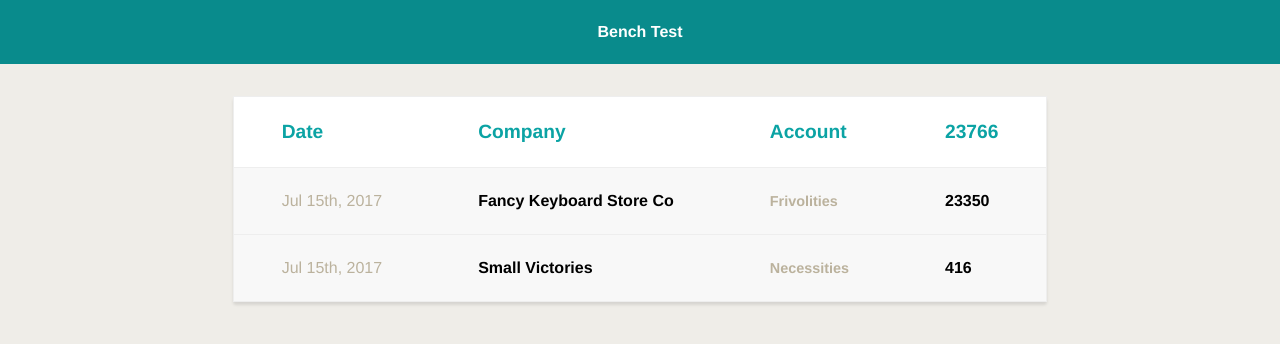
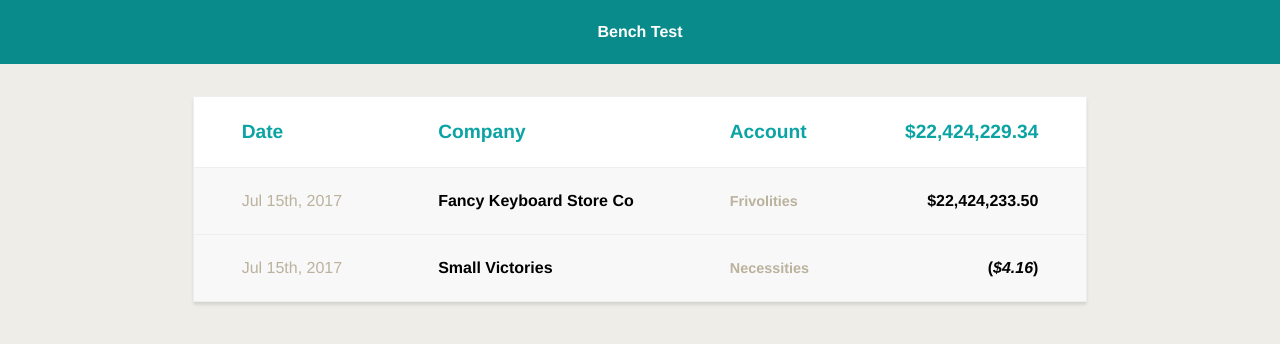
Before and after one commit to clarabstract/BenchTest, a React app: page / in a window 1280 px wide. Shown: the top 344 px of the page. Built offline with nearby package versions, Linux system fonts and the light colour scheme; the HTML template or start-up script is replaced by a standard one.

Commit message:
added CurrencyDisplay with thousand separator and ledger-style negative number display

```diff
--- /dev/null
+++ b/src/components/CurrencyDisplay.jsx
@@ -0,0 +1,24 @@
+import {createElement} from 'react';
+import PropTypes from 'prop-types';
+function thousandSeparator(amount) {
+  if (amount.length > 3) {
+    return `${thousandSeparator(amount.slice(0,-3))},${amount.slice(-3)}`;
+  } else {
+    return amount;
+  }
+}
+// Supports only USD (in pennies) - break out react-intl if needing to support other currencies
+export default function CurrencyDisplay ({amount}) {
+  let stringAmount = String(Math.abs(amount));
+  let currencyString = `$${thousandSeparator(stringAmount.slice(0,-2))}.${stringAmount.slice(-2)}`;
+  if (amount < 0) {
+    return <span>(<em>{currencyString}</em>)</span>;
+  } else {
+    return <span>{currencyString}</span>;
+  }
+
+}
+
+CurrencyDisplay.propTypes = {
+  amount: PropTypes.number, // in pennies
+};
--- a/src/components/Main.jsx
+++ b/src/components/Main.jsx
@@ -15,12 +15,12 @@ export default function Main () {
           date: new Date(),
           ledgerName: 'Frivolities',
           companyName: 'Fancy Keyboard Store Co',
-          amount: 23350,
+          amount: 2242423350,
         },{
           date: new Date(),
           ledgerName: 'Necessities',
           companyName: 'Small Victories',
-          amount: 416,
+          amount: -416,
         }]} />
     </main>
   </div>;
--- a/src/components/TransactionList.jsx
+++ b/src/components/TransactionList.jsx
@@ -3,6 +3,7 @@ import PropTypes from 'prop-types';
 
 import css from './TransactionList.less';
 
+import CurrencyDisplay from 'components/CurrencyDisplay';
 import DateDisplay from 'components/DateDisplay';
 
 function transactionsTotal(transactions) {
@@ -16,7 +17,7 @@ export default function TransactionList ({transactions=[]}) {
         <th>Date</th>
         <th>Company</th>
         <th>Account</th>
-        <th>{transactionsTotal(transactions)}</th>
+        <th className={css.AmountHeading}><CurrencyDisplay amount={transactionsTotal(transactions)} /></th>
       </tr>
     </thead>
     <tbody>
@@ -24,7 +25,7 @@ export default function TransactionList ({transactions=[]}) {
         <td className={css.Date}><DateDisplay date={transaction.date} /></td>
         <td className={css.Company}>{transaction.companyName}</td>
         <td className={css.Account}>{transaction.ledgerName}</td>
-        <td className={css.Amount}>{transaction.amount}</td>
+        <td className={css.Amount}><CurrencyDisplay amount={transaction.amount} /></td>
       </tr>)}
     </tbody>
   </table>;
--- a/src/components/TransactionList.less
+++ b/src/components/TransactionList.less
@@ -45,3 +45,7 @@
 .Amount {
   font-weight: bold;
 }
+
+.Amount, .AmountHeading {
+  text-align: right !important; // not so unforgivable when using css modules
+}
```
